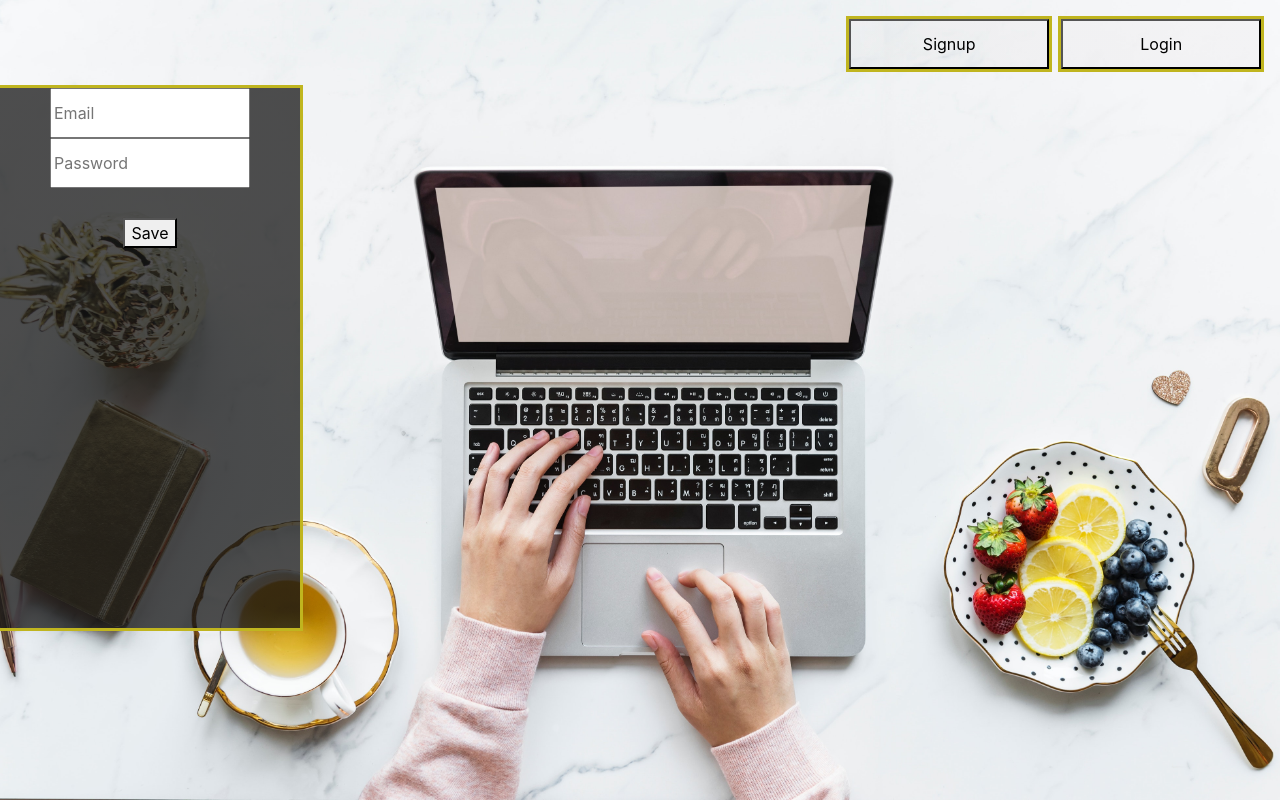
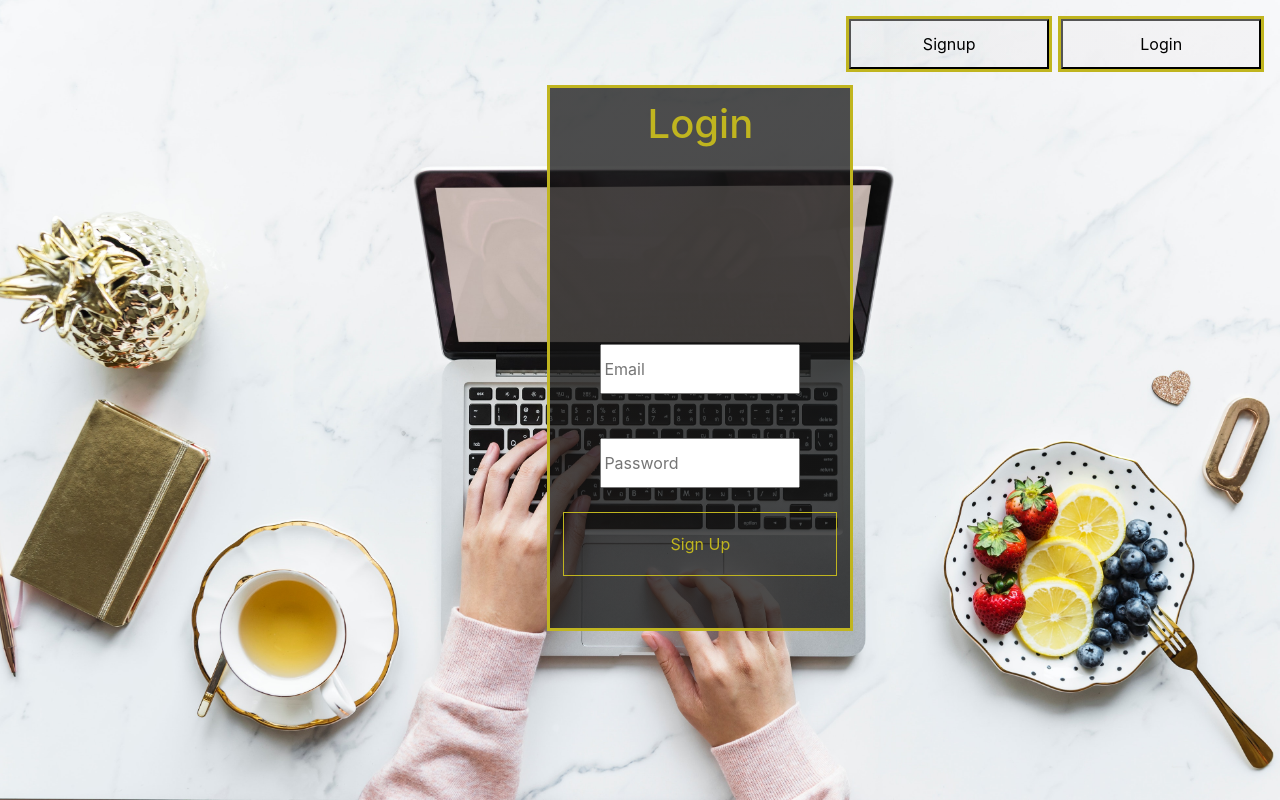
Before and after one commit to BloomTech-Labs/Labs8-MealHelper, a React (Create React App) app in the folder Front-end/mealhelper/: page /login in a window 1280 px wide. Built offline with nearby package versions, Linux system fonts and the light colour scheme; what auth0-js would draw is missing.

Commit message:
initial styling on login form

```diff
--- a/Front-end/mealhelper/src/components/login/login.css
+++ b/Front-end/mealhelper/src/components/login/login.css
@@ -1,13 +1,16 @@
-.form-title {
+.formcenterlogin {
+  margin-left: 43%;
+}
+.user-form-container {
   display: flex;
   flex-direction: column;
-    justify-content: space-evenly;
+  justify-content: space-between;
   align-items: center;
   background: linear-gradient(
                    rgba(20,20,20, .75),
                    rgba(20,20,20, .75));
   width: 300px;
-    height: 340px;
+  height: 540px;
   padding: 0% 1% 3% 1%;
   outline: 3px solid rgb(192, 181, 31);
 
--- a/Front-end/mealhelper/src/components/login/login.js
+++ b/Front-end/mealhelper/src/components/login/login.js
@@ -49,36 +49,45 @@ class Login extends Component {
 						</button>
 					</Link>
 				</div>
+				<div className="formcenter">
 				<div className="user-form-container">
-					<form className="forms">
+				<h1 className="signup-title">Login</h1>
+					<form className="login-form">
+					<div className="form-group">
 						<input
+							id="dynamic-label-input"
 							className="email-input"
-							type="text-title"
+							type="email"
 							name="email"
 							value={this.state.email}
 							onChange={this.handleChange}
 							placeholder="Email"
 							required
 						/>
+						<label htmlFor="dynamic-label-input">Email</label>
+					</div>
+					<div className="form-group">
 								<input
+									id="dynamic-label-input"
 									className="password-input"
 									type="password"
 									name="password"
 									onChange={this.handleChange}
 									value={this.state.password}
 									placeholder="Password"
-							required
 								/>
+								<label htmlFor="dynamic-label-input">Password</label>
+								</div>
+						<div className="signup signup-two" onClick={this.createUser} >
+									<span>Sign Up</span>
+						</div>
 						<div className="alert-box">
 							<Alert isOpen={this.state.visable} color="danger">
 								Please enter an email and address
 							</Alert>
 						</div>
-
-						<button onClick={this.createUser} className="savenote-button">
-							Save
-						</button>
 					</form>
+				</div>
 			</div>
 			</div>
 		);
```
Lines whose indentation alone changed are shown as unchanged.
